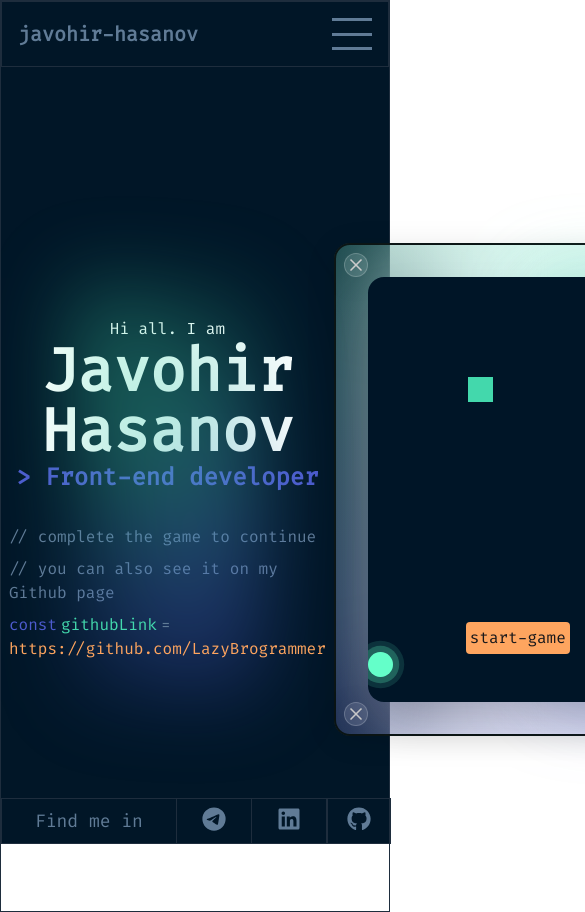
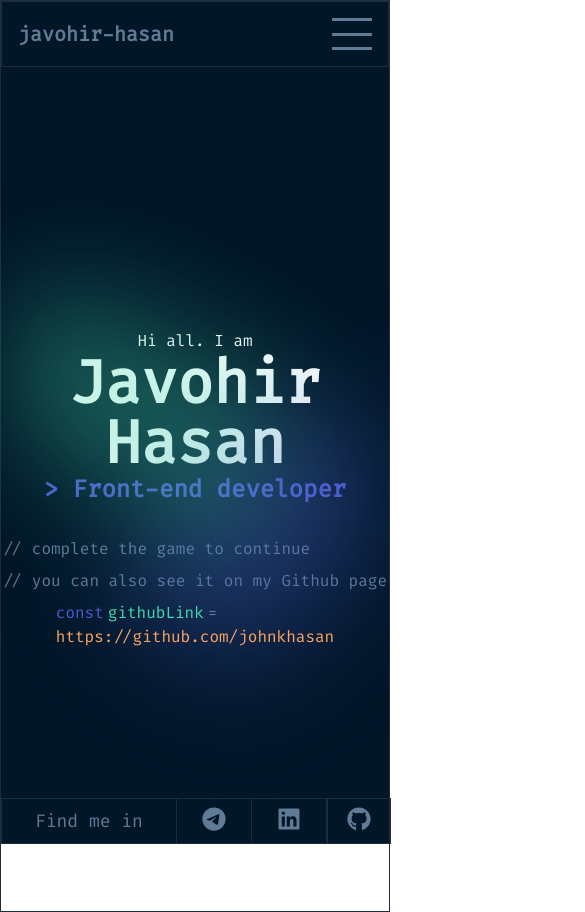
Before and after one commit to johnkhasan/javohir, a Vue app: page / in a window 390 px wide. Shown: the top 912 px of the page, 585 px wide, since content can reach past the window. Built offline with nearby package versions, Linux system fonts and the light colour scheme.

Commit message:
names and github username changed

```diff
--- a/src/App.vue
+++ b/src/App.vue
@@ -8,7 +8,7 @@ const loader = useLoaderStore();
 </script>
 
 <template>
-  <div class="border border-line">
+  <div class="border-line border">
     <Loader v-if="loader.loading" />
     <Navbar />
     <RouterView />
--- a/src/components/Footer.vue
+++ b/src/components/Footer.vue
@@ -1,10 +1,9 @@
-<script setup>
-</script>
+<script setup></script>
 <template>
-  <table class="border-line fixed bottom-0 w-full border p-3">
+  <table class="border-line fixed bottom-0 w-full border z-9999 p-3">
     <tr class="p-3">
-      <td class="border-line border text-center text-secondary-100 text-lg">Find me in</td>
-      <td class="border-line border p-2  text-center">
+      <td class="border-line text-secondary-100 border text-center text-lg">Find me in</td>
+      <td class="border-line border p-2 text-center">
         <a href="https://t.me/LazyFrontender">
           <font-awesome-icon
             :icon="['fab', 'telegram']"
@@ -21,13 +20,12 @@
         </a>
       </td>
       <td class="w-0 sm:w-[60%]"></td>
-      <td class="border-line text-secondary-100 border whitespace-nowrap text-center p-1">
-        <a href="https://github.com/LazyBrogrammer">
-           <span class="hidden sm:inline"> @LazyBrogrammer </span>
-          <font-awesome-icon
-            :icon="['fab', 'github']"
-            class="text-2xl duration-200 hover:text-white"
-          />
+      <td
+        class="border-line text-secondary-100 border p-1 text-center whitespace-nowrap duration-200 hover:text-white"
+      >
+        <a href="https://github.com/johnkhasan">
+          <span class="hidden sm:inline"> @JohnKhasan </span>
+          <font-awesome-icon :icon="['fab', 'github']" class="text-2xl" />
         </a>
       </td>
     </tr>
--- a/src/components/Navbar.vue
+++ b/src/components/Navbar.vue
@@ -1,13 +1,18 @@
 <script setup>
 import { ref } from "vue";
-import { useRoute } from "vue-router";
+import { useRoute, useRouter } from "vue-router";
 
 const route = useRoute();
+const router = useRouter();
 const isOpen = ref(false);
 
 const toggleMenu = () => {
   isOpen.value = !isOpen.value;
 };
+
+function changeRoute(routePath) {
+  router.push(routePath);
+}
 </script>
 
 <template>
@@ -15,54 +20,58 @@ const toggleMenu = () => {
   <table
     class="border-line hidden w-full table-auto border-separate border-spacing-0 border sm:table"
   >
-    <tr class="border-line text-secondary-100 border">
-      <td class="p-3 text-center">
-        <router-link to="/">javohir-hasanov</router-link>
+    <tbody class="border-line text-secondary-100 border">
+      <td class=" cursor-pointer  p-3 text-center" @click="changeRoute('/')">
+        <router-link to="/">javohir-hasan</router-link>
       </td>
 
       <!-- DESKTOP LINKS -->
       <td
-        :class="{ 'nav-link text-white': route.path === '/' }"
-        class="border-line border text-center"
+        :class="{ 'nav-link  text-white': route.path === '/' }"
+        class="border-line cursor-pointer border text-center"
+        @click="changeRoute('/')"
       >
         <router-link to="/">_hello</router-link>
       </td>
 
       <td
         :class="{ 'nav-link text-white': route.path === '/about-me' }"
-        class="border-line border text-center"
+        class="border-line cursor-pointer border text-center"
+        @click="changeRoute('/about-me')"
       >
         <router-link to="/about-me">_about-me</router-link>
       </td>
 
       <td
-        :class="{ 'nav-link text-white': route.path === '/projects' }"
-        class="border-line border text-center"
+        :class="{ 'nav-link  text-white': route.path === '/projects' }"
+        class="border-line cursor-pointer border text-center"
+        @click="changeRoute('/projects')"
       >
         <router-link to="/projects">_projects</router-link>
       </td>
 
       <td
-        :class="{ 'nav-link text-white': route.path === '/contact-me' }"
-        class="border-line border text-center"
+        :class="{ 'nav-link  text-white': route.path === '/contact-me' }"
+        class="border-line cursor-pointer border text-center"
+        @click="changeRoute('/contact-me')"
       >
         <router-link to="/contact-me">_contact-me</router-link>
       </td>
-    </tr>
+    </tbody>
   </table>
 
   <!-- MOBILE NAVBAR -->
   <div
-    class="text-secondary-100 border-line relative flex w-full items-center justify-between border p-4 mt-0 sm:hidden"
+    class="text-secondary-100 border-line relative mt-0 flex w-full items-center justify-between border p-4 sm:hidden"
   >
     <!-- LOGO -->
-    <router-link class="z-50 text-xl font-bold" to="/">javohir-hasanov</router-link>
+    <router-link class="z-50 text-xl font-bold" to="/">javohir-hasan</router-link>
 
     <!-- HAMBURGER -->
     <button class="relative z-50 flex h-8 w-10 flex-col justify-between" @click="toggleMenu">
       <span
         class="bg-secondary-100 block h-[3px] w-full transition-all duration-300"
-        :class="{ 'translate-y-[16px] rotate-45': isOpen }"
+        :class="{ 'translate-y-4 rotate-45': isOpen }"
       ></span>
       <span
         class="bg-secondary-100 block h-[3px] w-full transition-all duration-300"
@@ -70,7 +79,7 @@ const toggleMenu = () => {
       ></span>
       <span
         class="bg-secondary-100 block h-[3px] w-full transition-all duration-300"
-        :class="{ '-translate-y-[12px] -rotate-45': isOpen }"
+        :class="{ '-translate-y-3 -rotate-45': isOpen }"
       ></span>
     </button>
 
@@ -81,6 +90,7 @@ const toggleMenu = () => {
         class="bg-primary-200 text-secondary-100 fixed inset-0 z-40 flex h-screen flex-col"
       >
         <div class="mt-10 flex flex-col gap-6 p-8 text-2xl">
+
           <router-link
             class="border-line border-b pb-3"
             :class="{ 'nav-link text-white': route.path === '/' }"
--- a/src/pages/HelloPage.vue
+++ b/src/pages/HelloPage.vue
@@ -1,18 +1,17 @@
 <script setup>
 import { computed } from "vue";
 import SnakeGame from "@components/SnakeGame.vue";
-import blurBackground from "../assets/icons/background-blur.svg";
 const isMobile = computed(() => {
   return screen.width <= 760;
 });
 </script>
 <template>
-  <div class="hello-wrapper flex h-screen w-full items-center justify-around">
+  <div class="hello-wrapper flex h-screen w-full items-center justify-evenly ">
     <div
-      class="background-none hello-left relative flex flex-col items-center justify-center p-2 sm:items-start sm:p-0"
+      class="background-none sel relative flex flex-col items-center justify-center  sm:items-start sm:p-0"
     >
       <p class="text-white">Hi all. I am</p>
-      <h1 class="text-center text-6xl font-bold text-white">Javohir Hasanov</h1>
+      <h1 class="text-center text-6xl font-bold text-white">Javohir Hasan</h1>
       <p class="text-secondary-300 mb-8 text-2xl font-bold">> Front-end developer</p>
       <span v-show="!isMobile" class="text-secondary-100">
         <p class="mb-2">// complete the game to continue</p>
@@ -24,15 +23,15 @@ const isMobile = computed(() => {
         <span class="text-secondary-100 mr-1">=</span>
         <span class="sm:hidden"><br /></span>
         <span class="text-accent-100" title="GitHub">
-          <a href="https://github.com/LazyBrogrammer">https://github.com/LazyBrogrammer</a></span
+          <a href="https://github.com/johnkhasan">https://github.com/johnkhasan</a></span
         >
       </p>
       <div
         class="back-blur absolute top-1/2 left-1/2 z-10 -translate-x-1/2 -translate-y-1/2 blur-2xl"
       ></div>
     </div>
-    <div class="hello-right">
-      <div v-show="!isMobile" class="">
+    <div>
+      <div v-show="!isMobile" class="hidden sm:block">
         <SnakeGame />
       </div>
     </div>
@@ -42,9 +41,10 @@ const isMobile = computed(() => {
 <style scoped>
 .back-blur {
   background-image: url("../assets/icons/background-blur.svg");
-  background-size: 800px;
+  background-size: 600px;
   background-position: center;
-  width: 50vw;
-  height: 50vh;
+  width: 100vw;
+  height: 100vh;
+  background-repeat: no-repeat;
 }
 </style>
--- a/vite.config.ts
+++ b/vite.config.ts
@@ -16,4 +16,8 @@ export default defineConfig({
       "@stores": path.resolve(__dirname, "./src/stores"),
     },
   },
+  server: {
+    host: true, // yoki host: '0.0.0.0'
+    port: 5173, // istalgan port
+  },
 });
```
